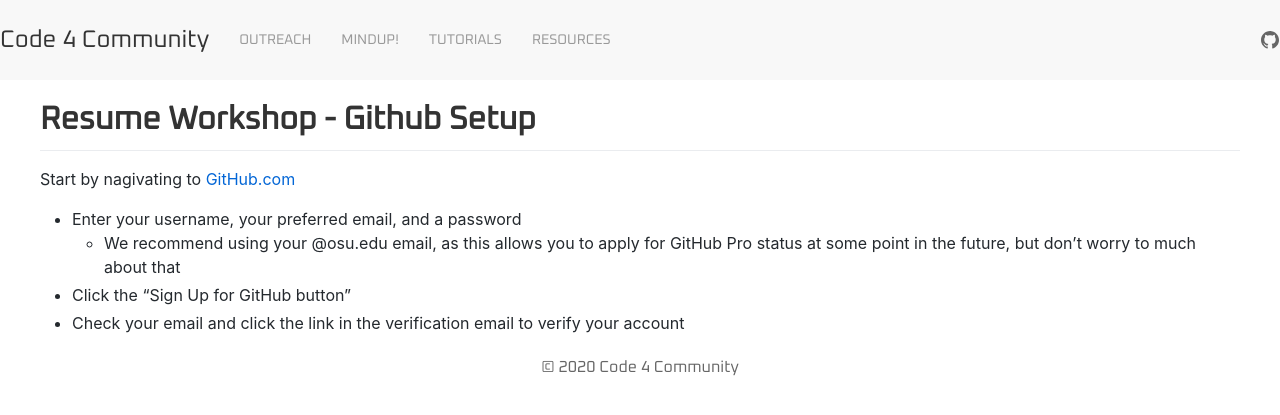
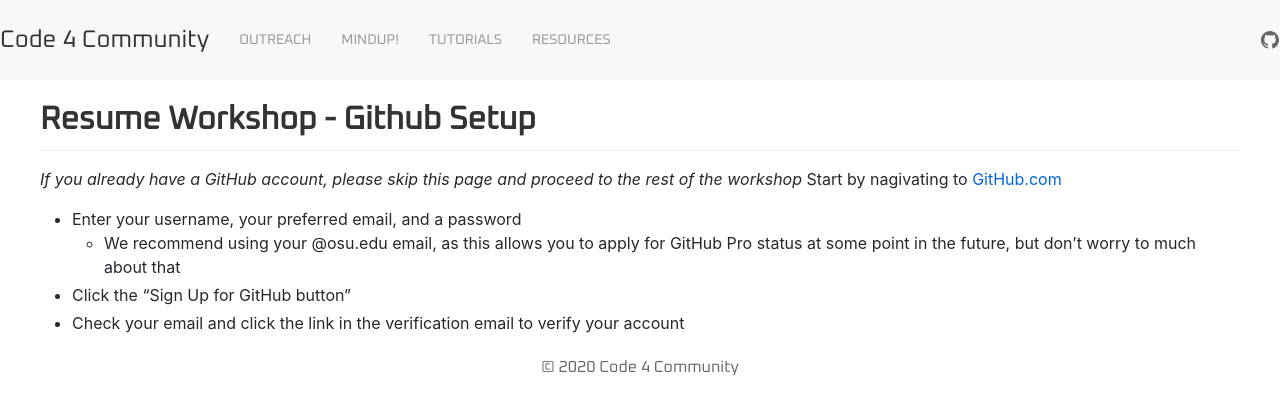
Before and after one commit to Code4Community/Code4Community.github.io, a Jekyll site: the page built from resume-workshop/github_setup.md, in a window 1280 px wide. Shown: the top 415 px of the page. Built offline with Jekyll 4.4.1, drawn with Linux system fonts in a browser that asks for light colours; nearby versions of some CDN libraries.

Commit message:
warning in italics

```diff
--- a/resume-workshop/github_setup.md
+++ b/resume-workshop/github_setup.md
@@ -7,6 +7,7 @@
 
 # Resume Workshop - Github Setup
 
+*If you already have a GitHub account, please skip this page and proceed to the rest of the workshop*
 Start by nagivating to [GitHub.com](https://github.com/)
 * Enter your username, your preferred email, and a password
     * We recommend using your @osu.edu email, as this allows you to apply for GitHub Pro status at some point in the future, but don't worry to much about that
```
